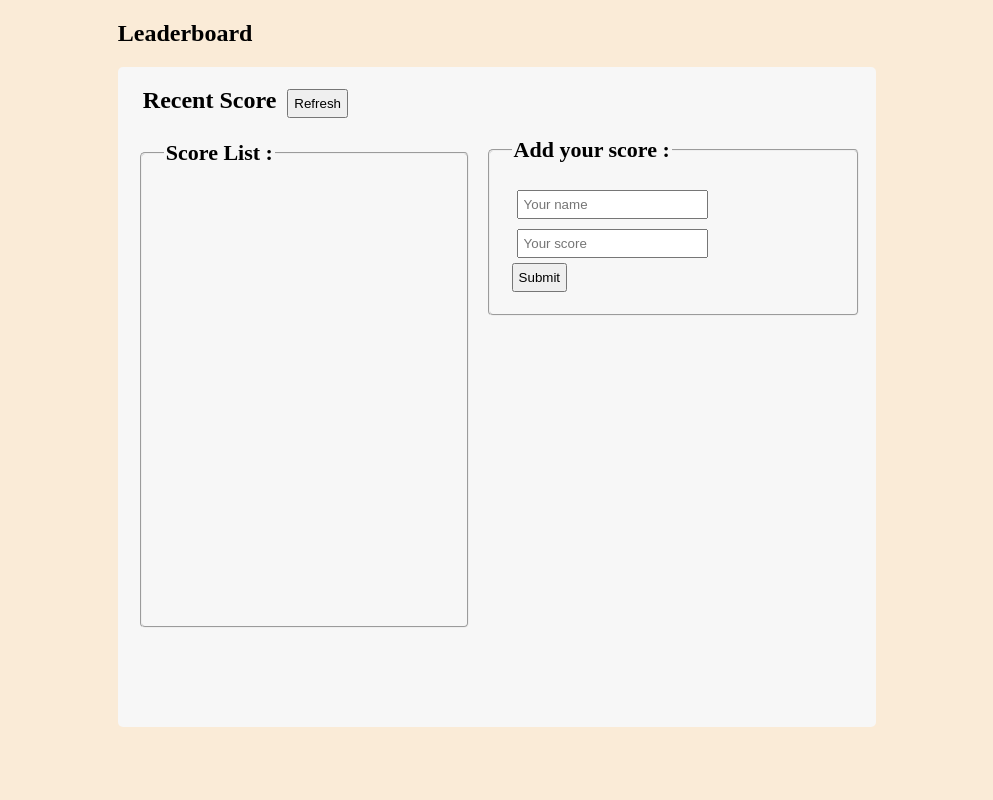
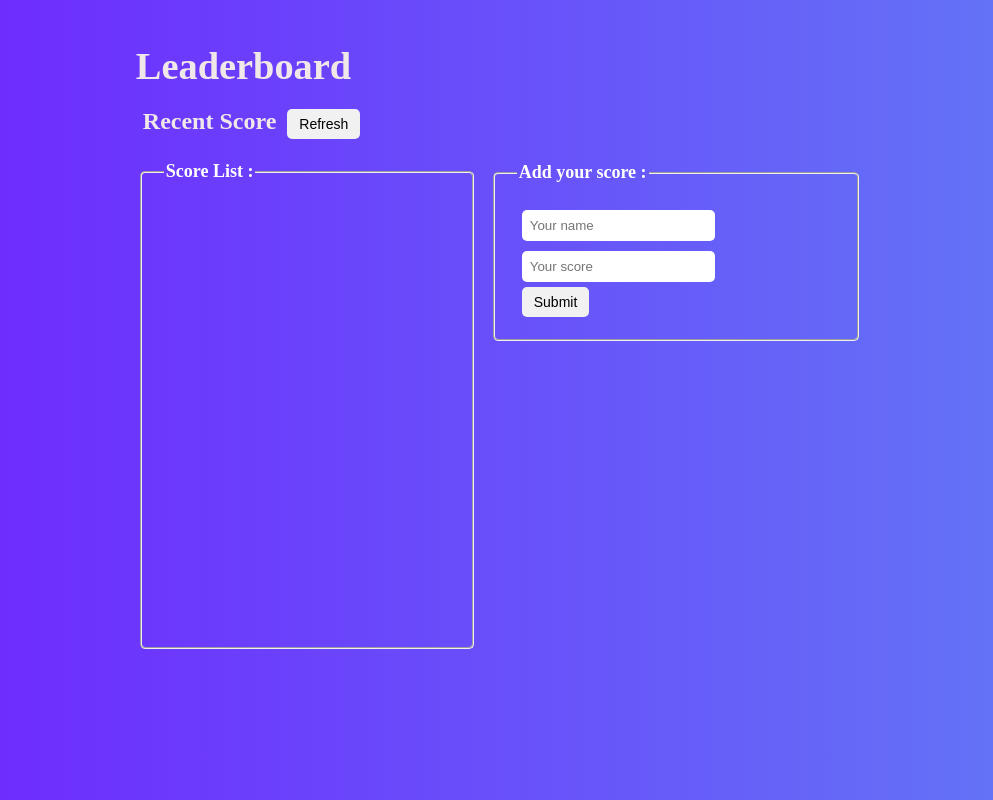
Before and after one commit to akbarsazish/Leaderboard, a website built with webpack: page src/index.html in a window 1280 px wide. Shown: the whole page, without its empty margins (143-1136 px from the left). Built offline with nearby package versions, Linux system fonts and the light colour scheme; no server answers.

Commit message:
add some fancy style

```diff
--- a/src/index.html
+++ b/src/index.html
@@ -8,24 +8,24 @@
 <body>
   <section class="leaderboard">
     <div class="leaderboar-container">
-      <h1>Leaderboard </h1>
+      <h1 class="big-title">Leaderboard </h1>
       <div class="leaderboard-items">
           <div class="leaderboard-list">
             <h2 class="recent-score"> Recent Score  </h2>
             <button type="button" class="button refresh" id="refresh-button"> Refresh </button>
             <fieldset class="score-list-fieldset">
-              <legend>Score List :</legend>
+              <legend class="myLegend">Score List :</legend>
                  <ul id="scoreList" class="scores-list">
                  </ul>
               </fieldset>
           </div>
           <div class="leaderboard-form">
             <fieldset>
-              <legend>Add your score :</legend>
+              <legend class="myLegend">Add your score :</legend>
                <form id="scoreForm">
                   <input class="input-field" type="text" name="name" id="name" placeholder="Your name"> <br>
                   <input class="input-field" type="text" name="score" id="score" placeholder="Your score"> <br>
-                  <button class="button" type="submit" id="submit">Submit</button>
+                  <button class="button submitBtn" type="submit" id="submit">Submit</button>
                 </form>
               </fieldset>
           </div>
--- a/src/style.css
+++ b/src/style.css
@@ -1,5 +1,11 @@
 body {
-  background-color: antiquewhite;
+  background:linear-gradient(to right,#6f23ff, #627cf5);
+  color:rgb(240, 232, 232);
+}
+
+.big-title {
+  margin: 44px 10px 0px 18px;
+  font-size: clamp(2.4rem, 2vw + 0.75rem, 1.5rem);
 }
 
 .leaderboard {
@@ -12,13 +18,17 @@ body {
 .leaderboar-container {
   width: 60%;
   margin: 0 auto;
+  border-radius: 8px;
+}
+
+.myLegend {
+  font-size: 18px;
+  color:#fff;
 }
 
 .leaderboard-items {
   display: grid;
   grid-template-columns: auto auto;
-  background-color: #f7f7f7;
-  border-radius: 5px;
   padding: 10px;
   min-height: 80vh;
 }
@@ -26,7 +36,7 @@ body {
 .leaderboard-form {
   padding: 5px;
   height: 22vh;
-  margin-top: 55px;
+  margin-top: 59px;
 }
 
 .score-list-fieldset {
@@ -55,8 +65,11 @@ legend {
 }
 
 .input-field {
-  padding: 5px;
+  padding: 8px;
   margin: 5px;
+  border-radius: 5px;
+  border: none;
+  outline: 0;
 }
 
 .recent-score {
@@ -64,8 +77,25 @@ legend {
   margin: 5px;
 }
 
+
 .button {
-  padding: 5px;
+  background-color: #f1f1f1;
+  color: black;
+  font-size: 14px;
+  padding: 7px 12px;
+  border: none;
+  cursor: pointer;
+  border-radius: 5px;
+  text-align: center;
+}
+
+.button:hover {
+  background-color: black;
+  color: white;
+}
+
+.submitBtn {
+  margin-left: 5px;
 }
 
 @media (max-width: 768px) {
@@ -94,6 +124,6 @@ legend {
 }
 
 ::-webkit-scrollbar-thumb {
-  background: red;
+  background: #fff;
   border-radius: 5px;
 }
```
